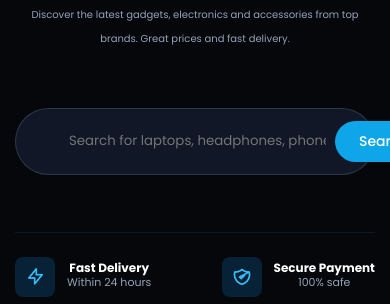
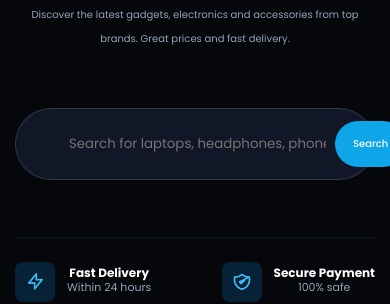
Before and after one commit to botirov-15/techzone, a plain HTML site: page index.html in a window 390 px wide. Shown: the part 540-844 px from the top of the page. Drawn offline with nearby package versions, Linux system fonts and the light colour scheme; files whose address does not match are found by name.

Commit message:
responsive 3

```diff
--- a/css/screens/hero.css
+++ b/css/screens/hero.css
@@ -184,4 +184,13 @@
         flex-wrap: wrap;
         gap: 10px;
     }
+
+    .hero__info__input{
+        max-width: 300px;
+    }
+
+    .hero__form__btn{
+        font-size:10px;
+        padding: 15px 18px;
+    }
 }
```
